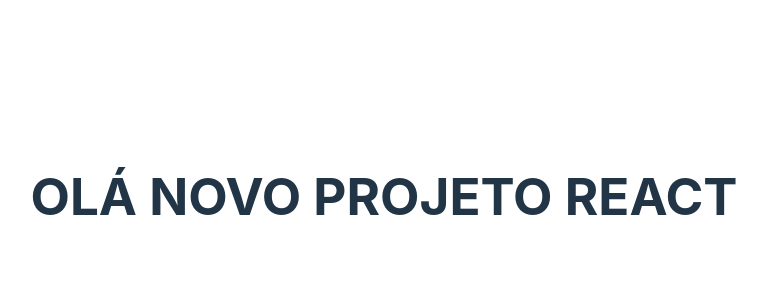
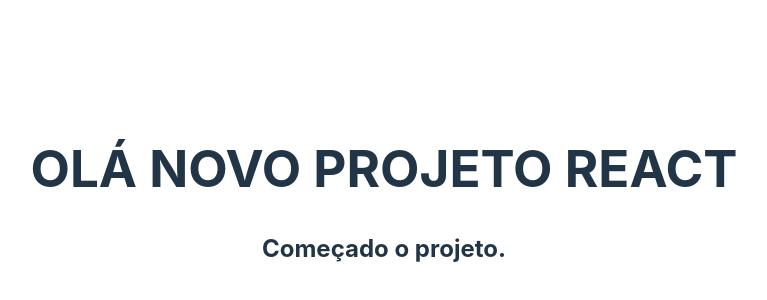
Before and after one commit to alexprogran/Budget, a React (Vite) app: page / in a window 1280 px wide. Shown: the part 204-504 px from the top of the page, without its empty margins (256-1023 px from the left). Built offline with nearby package versions, Linux system fonts and the light colour scheme.

Commit message:
Novas alterações no arquivo App.jsx

```diff
--- a/src/App.jsx
+++ b/src/App.jsx
@@ -7,6 +7,7 @@
   return (
     <>
      <h1>OLÁ NOVO PROJETO REACT</h1>
+     <h2>Começado o projeto.</h2>
     </>
   )
 }
```
